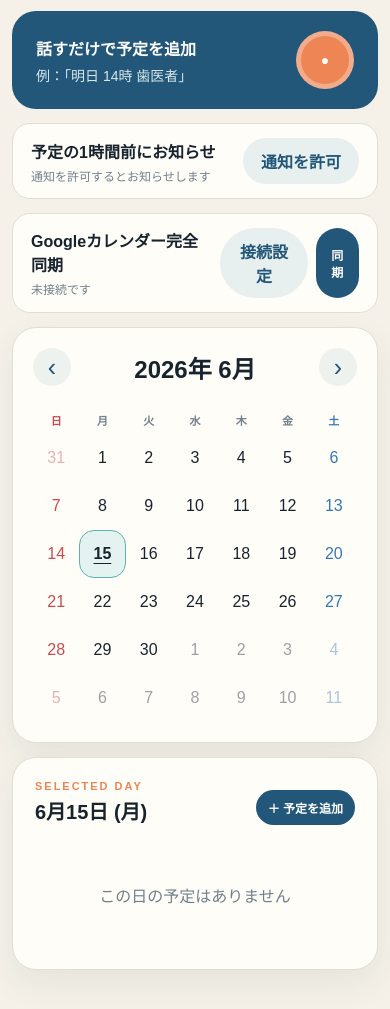
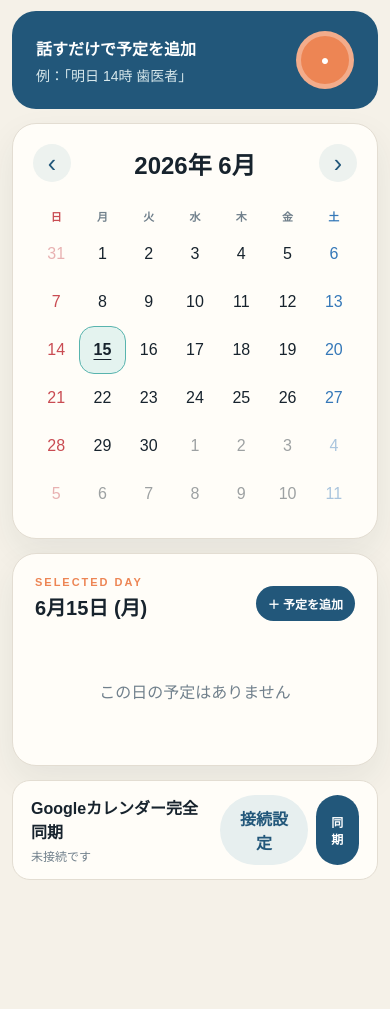
Before and after one commit to ya333-77/calendar-app, a plain HTML site: page index.html in a window 390 px wide. Shown: the part 77-1086 px from the top of the page. After the commit the page ends 1003 px from the top, so only its background shows below. Drawn offline with Linux system fonts and the light colour scheme.

Commit message:
Move sync controls to page bottom

```diff
--- a/app.js
+++ b/app.js
@@ -114,6 +114,7 @@ function scheduleNotifications() {
 }
 
 function updateNoticeStatus() {
+  if (!$("noticeStatus") || !$("noticeButton")) return;
   if (!("Notification" in window)) {
     $("noticeStatus").textContent = "このブラウザでは端末通知を利用できません";
     $("noticeButton").disabled = true;
@@ -400,12 +401,14 @@ $("todayButton").addEventListener("click", () => {
   render();
 });
 
+if ($("noticeButton")) {
   $("noticeButton").addEventListener("click", async () => {
     if (!("Notification" in window)) return;
     await Notification.requestPermission();
     updateNoticeStatus();
     scheduleNotifications();
   });
+}
 
 $("syncSettingsButton").addEventListener("click", () => {
   $("googleClientId").value = localStorage.getItem(googleClientIdKey) || "";
--- a/index.html
+++ b/index.html
@@ -29,25 +29,6 @@
       <button id="voiceButton" class="voice" aria-label="音声入力を開始">●</button>
     </section>
 
-    <section class="notice-card">
-      <div>
-        <strong>予定の1時間前にお知らせ</strong>
-        <p id="noticeStatus">通知を許可するとお知らせします</p>
-      </div>
-      <button id="noticeButton" class="quiet">通知を許可</button>
-    </section>
-
-    <section class="sync-card">
-      <div>
-        <strong>Googleカレンダー完全同期</strong>
-        <p id="syncStatus">未接続です</p>
-      </div>
-      <div class="sync-actions">
-        <button id="syncSettingsButton" class="quiet">接続設定</button>
-        <button id="syncButton" class="add" disabled>同期</button>
-      </div>
-    </section>
-
     <section class="calendar-card">
       <div class="calendar-nav">
         <button id="prevButton" class="icon" aria-label="前の月">‹</button>
@@ -69,6 +50,17 @@
         <button id="addButton" class="add">＋ 予定を追加</button>
       </div>
       <div id="eventList"></div>
+    </section>
+
+    <section class="sync-card">
+      <div>
+        <strong>Googleカレンダー完全同期</strong>
+        <p id="syncStatus">未接続です</p>
+      </div>
+      <div class="sync-actions">
+        <button id="syncSettingsButton" class="quiet">接続設定</button>
+        <button id="syncButton" class="add" disabled>同期</button>
+      </div>
     </section>
   </main>
 
--- a/service-worker.js
+++ b/service-worker.js
@@ -1,4 +1,4 @@
-const CACHE_NAME = "calendar-v6";
+const CACHE_NAME = "calendar-v7";
 const APP_FILES = ["./", "./index.html", "./style.css", "./app.js", "./manifest.webmanifest", "./icon.svg"];
 
 self.addEventListener("install", (event) => {
--- a/style.css
+++ b/style.css
@@ -56,7 +56,7 @@ main {
   align-items: center;
   justify-content: space-between;
 }
-.notice-card, .sync-card {
+.sync-card {
   grid-column: 1 / -1;
   border: 1px solid var(--line);
   border-radius: 18px;
@@ -67,7 +67,7 @@ main {
   justify-content: space-between;
   gap: 12px;
 }
-.notice-card p, .sync-card p { margin-top: 4px; color: var(--muted); font-size: 12px; }
+.sync-card p { margin-top: 4px; color: var(--muted); font-size: 12px; }
 .sync-actions { display: flex; gap: 8px; }
 .help { margin-bottom: 18px; color: var(--muted); font-size: 13px; line-height: 1.7; }
 .voice-card p { margin-top: 5px; color: #d7e8ec; font-size: 14px; }
@@ -184,7 +184,7 @@ input, textarea, select {
 
 @media (max-width: 760px) {
   main { display: block; padding: 0 12px 32px; }
-  .voice-card, .notice-card, .sync-card, .calendar-card, .agenda { margin-bottom: 14px; }
+  .voice-card, .sync-card, .calendar-card, .agenda { margin-bottom: 14px; }
   .sync-card { align-items: flex-start; }
   header { padding: 22px 16px 14px; }
   .day { min-height: 48px; }
```
Lines whose indentation alone changed are shown as unchanged.
